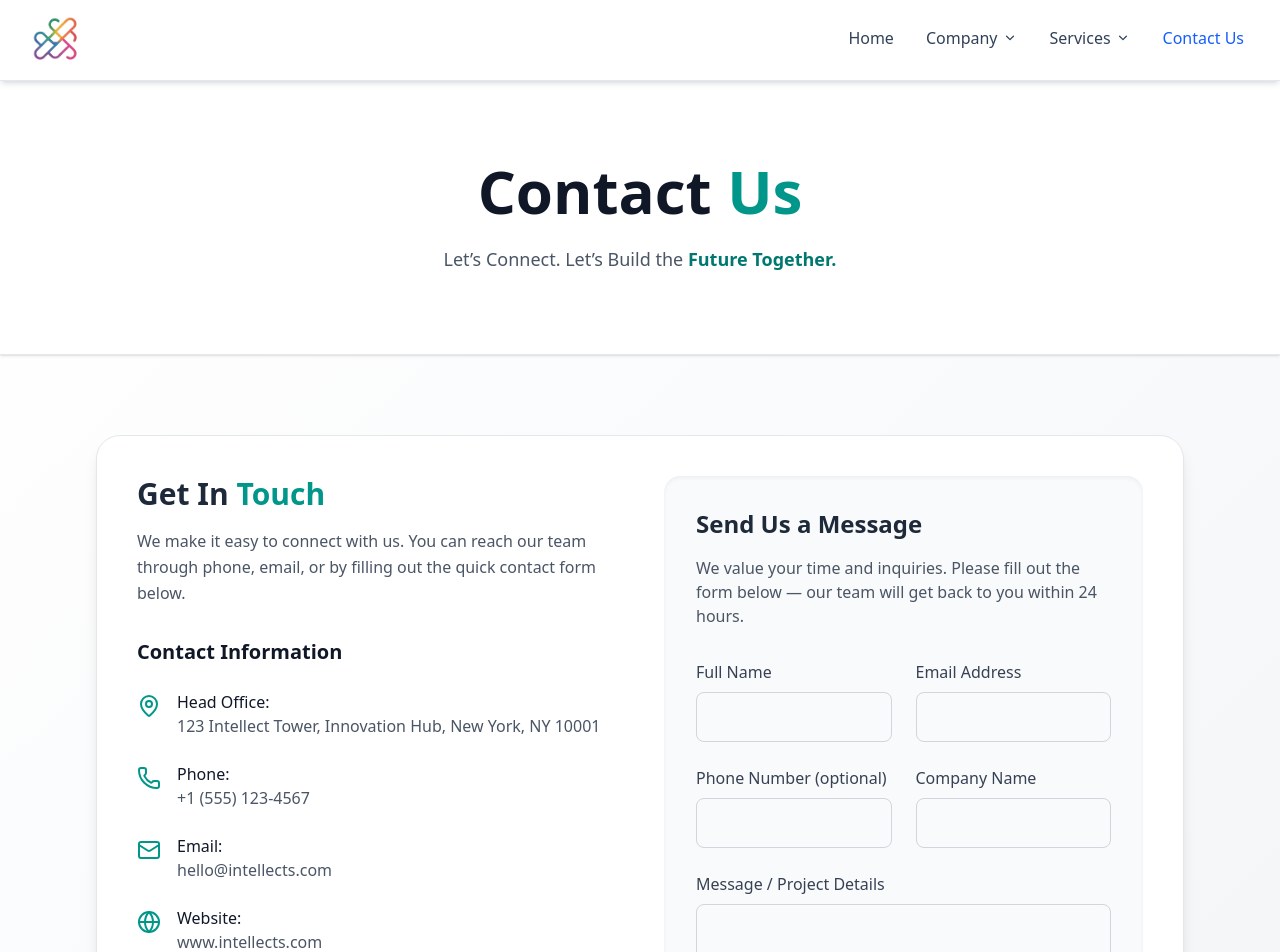
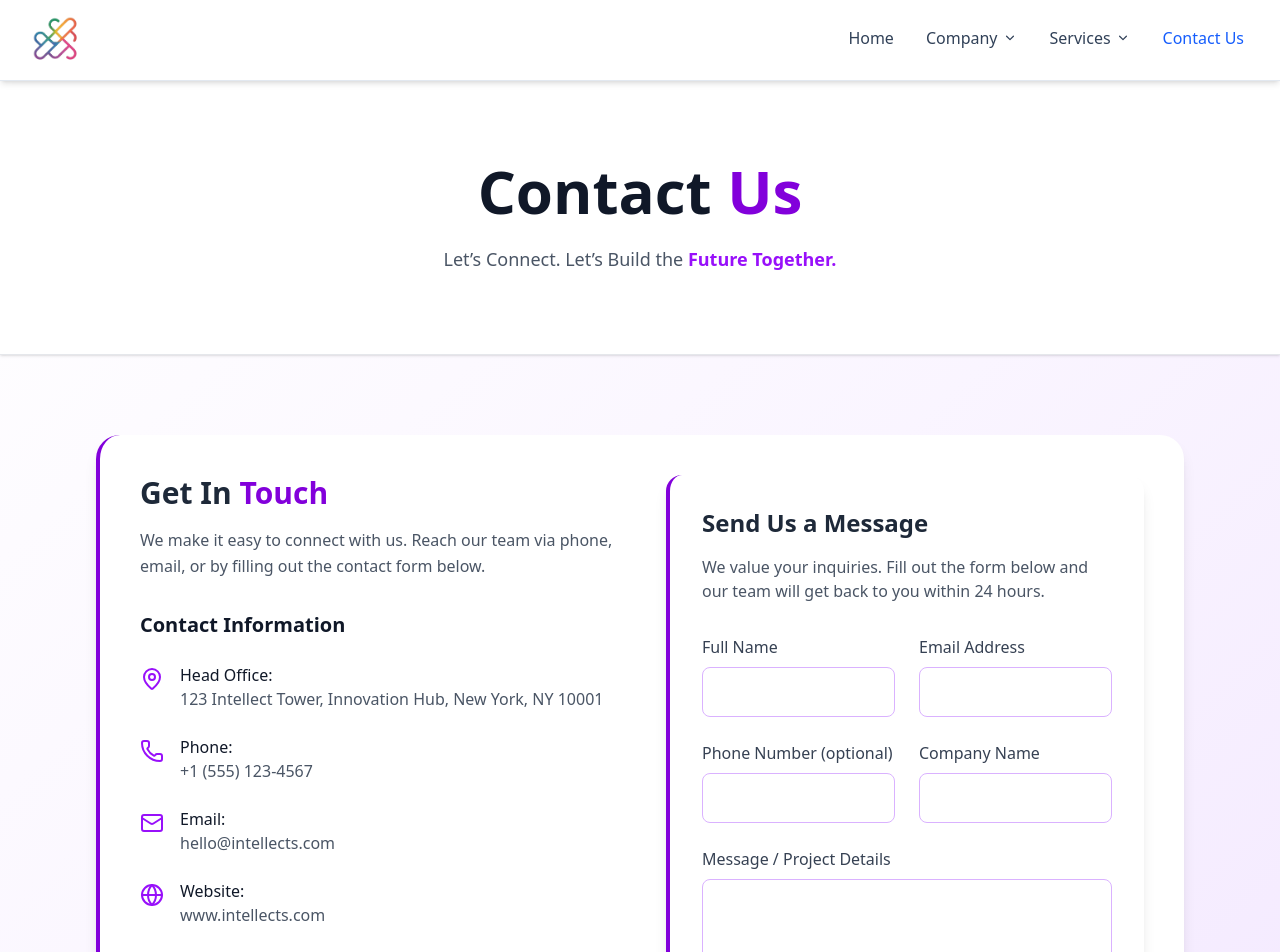
Before and after one commit to primesourcellp/Intellects, a React (Vite) app: page /Intellects/contact in a window 1280 px wide. Shown: the top 952 px of the page. Built offline with nearby package versions, Linux system fonts and the light colour scheme.

Commit message:
Update Contact.jsx

```diff
--- a/src/Components/Pages/Contact.jsx
+++ b/src/Components/Pages/Contact.jsx
@@ -1,5 +1,5 @@
 import React, { useState } from "react";
-import { motion } from "framer-motion";
+import { motion, AnimatePresence } from "framer-motion";
 import { Mail, MapPin, Phone, Clock, Globe } from "lucide-react";
 
 export default function Contact() {
@@ -19,7 +19,6 @@ export default function Contact() {
 
   const handleSubmit = (e) => {
     e.preventDefault();
-
     const { name, email, phone, company, message } = form;
 
     if (!name || !email || !message) {
@@ -41,7 +40,7 @@ export default function Contact() {
   };
 
   return (
-    <div className="min-h-screen bg-gradient-to-br from-white via-gray-50 to-gray-100 text-gray-800">
+    <div className="min-h-screen bg-gradient-to-br from-white via-purple-50 to-purple-100 text-gray-800">
       {/* HERO SECTION */}
       <section className="text-center py-20 px-6 md:px-12 lg:px-24 bg-white shadow-sm border-b border-gray-200">
         <motion.h1
@@ -50,16 +49,17 @@ export default function Contact() {
           transition={{ duration: 0.8 }}
           className="text-5xl md:text-6xl font-extrabold text-gray-900 mb-6"
         >
-          Contact <span className="text-teal-600">Us</span>
+          Contact <span className="text-purple-700">Us</span>
         </motion.h1>
         <p className="text-gray-600 text-lg max-w-3xl mx-auto leading-relaxed">
-          Let’s Connect. Let’s Build the <span className="font-semibold text-teal-700">Future Together.</span>
+          Let’s Connect. Let’s Build the{" "}
+          <span className="font-semibold text-purple-600">Future Together.</span>
         </p>
       </section>
 
       {/* MAIN CONTACT SECTION */}
       <section className="px-6 py-20 md:px-12 lg:px-24">
-        <div className="grid md:grid-cols-2 gap-12 bg-white p-10 rounded-3xl shadow-lg border border-gray-200">
+        <div className="grid md:grid-cols-2 gap-12 bg-white p-10 rounded-3xl shadow-lg border-l-4 border-purple-700">
           {/* LEFT SIDE - CONTACT INFO */}
           <motion.div
             initial={{ opacity: 0, x: -50 }}
@@ -67,11 +67,11 @@ export default function Contact() {
             transition={{ duration: 0.8 }}
           >
             <h2 className="text-3xl font-bold text-gray-800 mb-4">
-              Get In <span className="text-teal-600">Touch</span>
+              Get In <span className="text-purple-700">Touch</span>
             </h2>
             <p className="text-gray-600 mb-8 leading-relaxed">
-              We make it easy to connect with us. You can reach our team through phone, email,
-              or by filling out the quick contact form below.
+              We make it easy to connect with us. Reach our team via phone, email,
+              or by filling out the contact form below.
             </p>
 
             <h3 className="text-xl font-semibold text-gray-900 mb-6">
@@ -80,15 +80,17 @@ export default function Contact() {
 
             <ul className="space-y-6 text-gray-700">
               <li className="flex items-start space-x-4">
-                <MapPin className="w-6 h-6 text-teal-600 mt-1" />
+                <MapPin className="w-6 h-6 text-purple-600 mt-1" />
                 <div>
                   <span className="font-medium text-gray-900">Head Office:</span>
-                  <p className="text-gray-600">123 Intellect Tower, Innovation Hub, New York, NY 10001</p>
+                  <p className="text-gray-600">
+                    123 Intellect Tower, Innovation Hub, New York, NY 10001
+                  </p>
                 </div>
               </li>
 
               <li className="flex items-start space-x-4">
-                <Phone className="w-6 h-6 text-teal-600 mt-1" />
+                <Phone className="w-6 h-6 text-purple-600 mt-1" />
                 <div>
                   <span className="font-medium text-gray-900">Phone:</span>
                   <p className="text-gray-600">+1 (555) 123-4567</p>
@@ -96,7 +98,7 @@ export default function Contact() {
               </li>
 
               <li className="flex items-start space-x-4">
-                <Mail className="w-6 h-6 text-teal-600 mt-1" />
+                <Mail className="w-6 h-6 text-purple-600 mt-1" />
                 <div>
                   <span className="font-medium text-gray-900">Email:</span>
                   <p className="text-gray-600">hello@intellects.com</p>
@@ -104,7 +106,7 @@ export default function Contact() {
               </li>
 
               <li className="flex items-start space-x-4">
-                <Globe className="w-6 h-6 text-teal-600 mt-1" />
+                <Globe className="w-6 h-6 text-purple-600 mt-1" />
                 <div>
                   <span className="font-medium text-gray-900">Website:</span>
                   <p className="text-gray-600">www.intellects.com</p>
@@ -112,10 +114,12 @@ export default function Contact() {
               </li>
 
               <li className="flex items-start space-x-4">
-                <Clock className="w-6 h-6 text-teal-600 mt-1" />
+                <Clock className="w-6 h-6 text-purple-600 mt-1" />
                 <div>
                   <span className="font-medium text-gray-900">Business Hours:</span>
-                  <p className="text-gray-600">Monday - Friday: 9:00 AM - 5:00 PM EST</p>
+                  <p className="text-gray-600">
+                    Monday - Friday: 9:00 AM - 5:00 PM EST
+                  </p>
                 </div>
               </li>
             </ul>
@@ -127,14 +131,14 @@ export default function Contact() {
             initial={{ opacity: 0, x: 50 }}
             animate={{ opacity: 1, x: 0 }}
             transition={{ duration: 0.8 }}
-            className="bg-gray-50 p-8 rounded-2xl shadow-inner"
+            className="bg-white p-8 rounded-2xl shadow-lg border-l-4 border-purple-700"
           >
             <h3 className="text-2xl font-semibold text-gray-800 mb-4">
               Send Us a Message
             </h3>
             <p className="text-gray-600 mb-8">
-              We value your time and inquiries. Please fill out the form below — our team will
-              get back to you within 24 hours.
+              We value your inquiries. Fill out the form below and our team will get back
+              to you within 24 hours.
             </p>
 
             <div className="grid md:grid-cols-2 gap-6 mb-6">
@@ -148,7 +152,7 @@ export default function Contact() {
                   value={form.name}
                   onChange={handleChange}
                   required
-                  className="w-full border border-gray-300 rounded-lg px-4 py-3 focus:ring-2 focus:ring-teal-600 outline-none"
+                  className="w-full border border-purple-300 rounded-lg px-4 py-3 focus:ring-2 focus:ring-purple-700 outline-none"
                 />
               </div>
 
@@ -162,7 +166,7 @@ export default function Contact() {
                   value={form.email}
                   onChange={handleChange}
                   required
-                  className="w-full border border-gray-300 rounded-lg px-4 py-3 focus:ring-2 focus:ring-teal-600 outline-none"
+                  className="w-full border border-purple-300 rounded-lg px-4 py-3 focus:ring-2 focus:ring-purple-700 outline-none"
                 />
               </div>
             </div>
@@ -177,7 +181,7 @@ export default function Contact() {
                   name="phone"
                   value={form.phone}
                   onChange={handleChange}
-                  className="w-full border border-gray-300 rounded-lg px-4 py-3 focus:ring-2 focus:ring-teal-600 outline-none"
+                  className="w-full border border-purple-300 rounded-lg px-4 py-3 focus:ring-2 focus:ring-purple-700 outline-none"
                 />
               </div>
 
@@ -190,7 +194,7 @@ export default function Contact() {
                   name="company"
                   value={form.company}
                   onChange={handleChange}
-                  className="w-full border border-gray-300 rounded-lg px-4 py-3 focus:ring-2 focus:ring-teal-600 outline-none"
+                  className="w-full border border-purple-300 rounded-lg px-4 py-3 focus:ring-2 focus:ring-purple-700 outline-none"
                 />
               </div>
             </div>
@@ -205,7 +209,7 @@ export default function Contact() {
                 onChange={handleChange}
                 required
                 rows="5"
-                className="w-full border border-gray-300 rounded-lg px-4 py-3 focus:ring-2 focus:ring-teal-600 outline-none"
+                className="w-full border border-purple-300 rounded-lg px-4 py-3 focus:ring-2 focus:ring-purple-700 outline-none"
               />
             </div>
 
@@ -213,13 +217,13 @@ export default function Contact() {
               whileHover={{ scale: 1.05 }}
               whileTap={{ scale: 0.95 }}
               type="submit"
-              className="w-full py-3 bg-gradient-to-r from-teal-600 to-green-500 text-white font-semibold rounded-full shadow-lg hover:opacity-90 transition duration-300"
+              className="w-full py-3 bg-gradient-to-r from-purple-600 to-purple-400 text-white font-semibold rounded-full shadow-lg hover:opacity-90 transition duration-300"
             >
               Send Message
             </motion.button>
 
             {submitted && (
-              <p className="text-green-600 font-medium text-center mt-4">
+              <p className="text-purple-700 font-medium text-center mt-4">
                 ✅ Gmail compose window opened — you can send your message now!
               </p>
             )}
```
